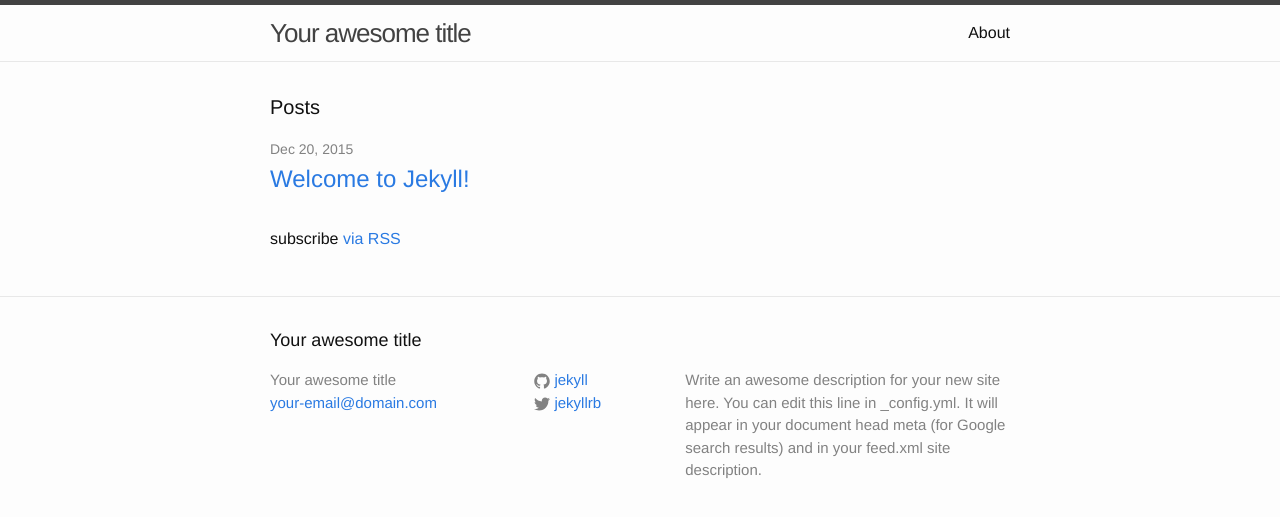
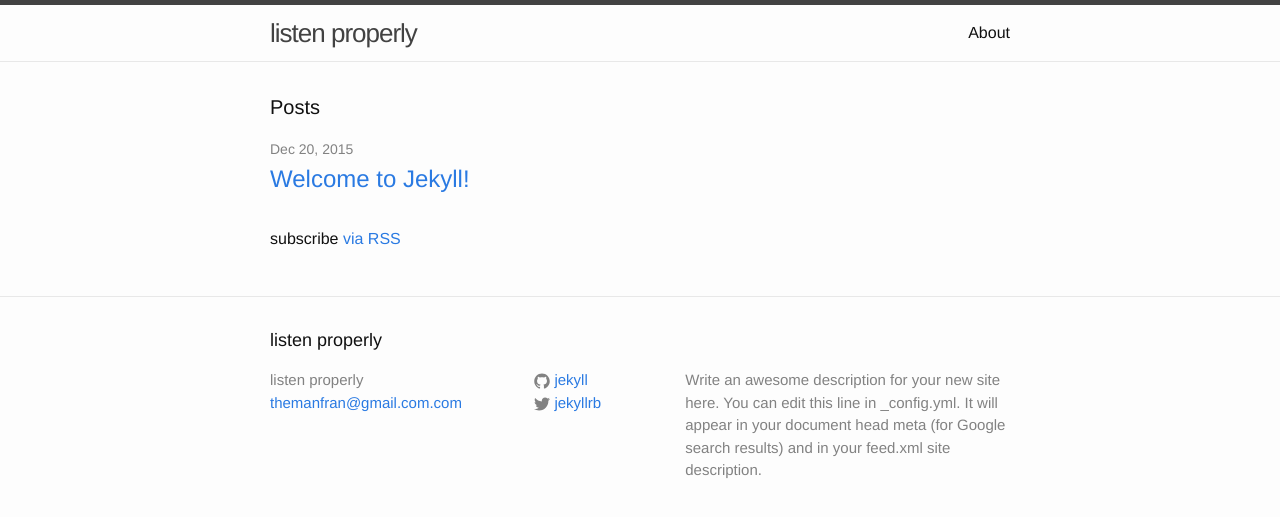
Before and after one commit to listenproperly/listenproperly.github.io, a Jekyll site: the page built from index.html, in a window 1280 px wide. Shown: the top 517 px of the page. Built offline with Jekyll 4.4.1, drawn with Linux system fonts in a browser that asks for light colours.

Commit message:
Change config

```diff
--- a/_config.yml
+++ b/_config.yml
@@ -6,8 +6,8 @@
 # 'jekyll serve'. If you change this file, please restart the server process.
 
 # Site settings
-title: Your awesome title
-email: your-email@domain.com
+title: listen properly
+email: themanfran@gmail.com.com
 description: > # this means to ignore newlines until "baseurl:"
   Write an awesome description for your new site here. You can edit this
   line in _config.yml. It will appear in your document head meta (for
```
